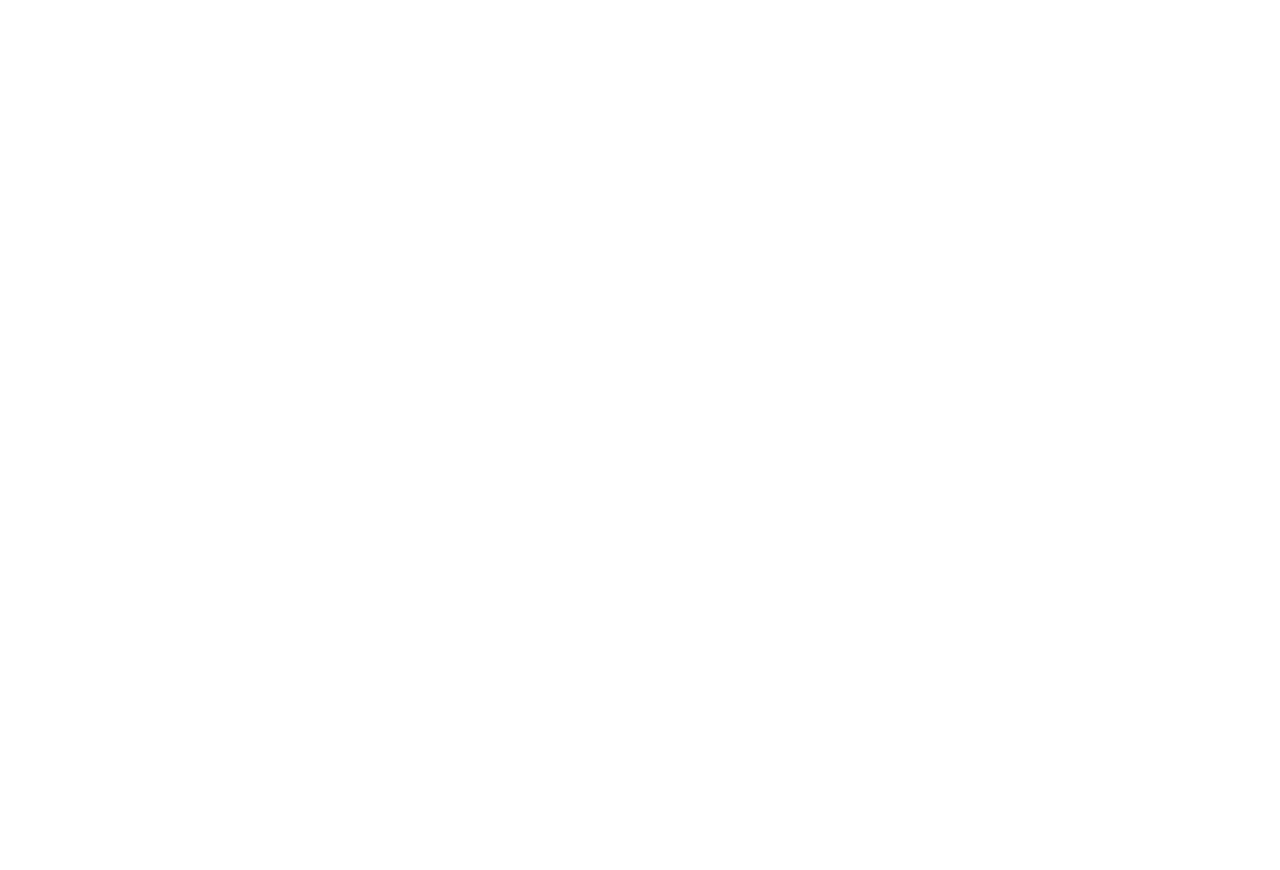
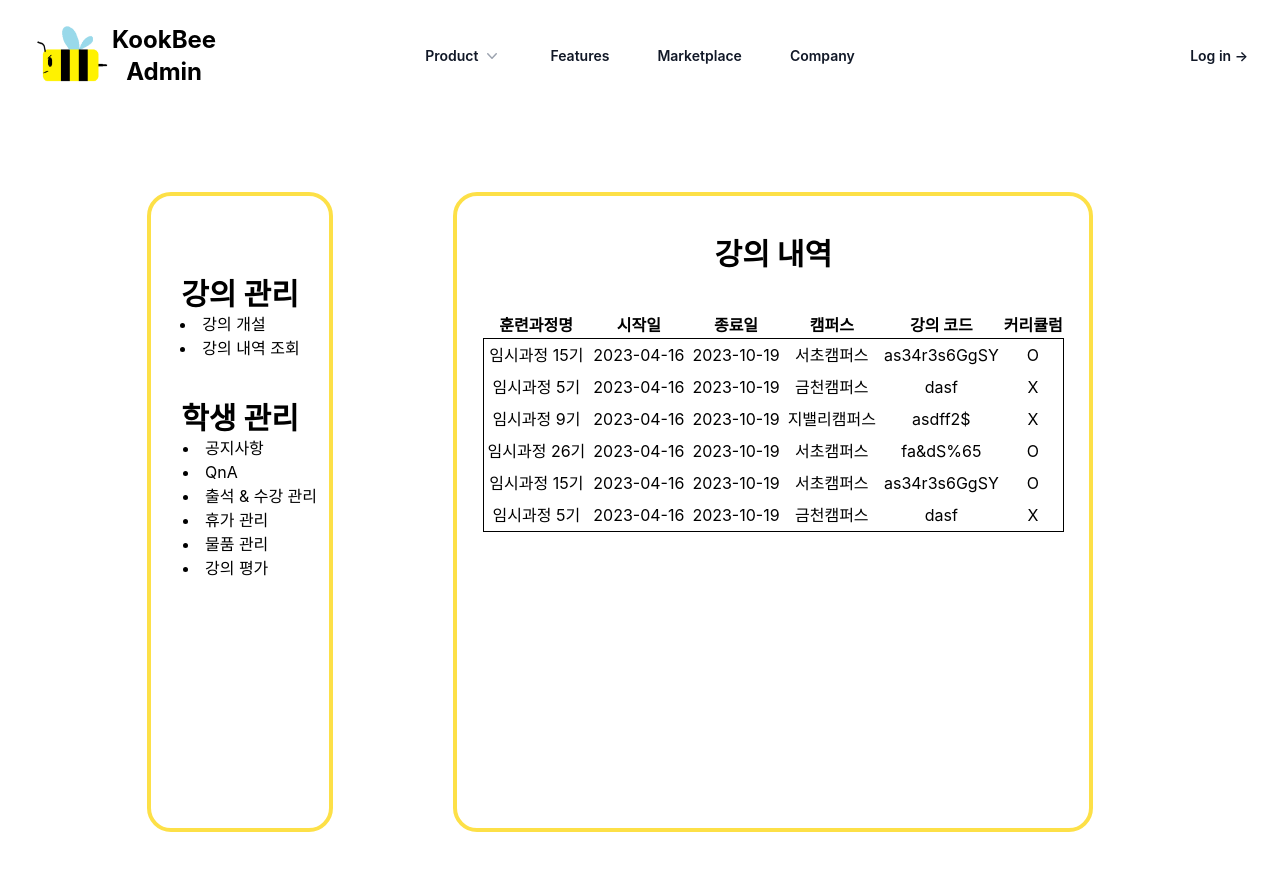
Before and after one commit to KookBee-Project/kookbee_admin_web, a React (Create React App) app: page /class in a window 1280 px wide. Before the commit this address had no page. Shown: the top 870 px of the page. Before the commit the page ends 800 px from the top, so only its background shows below. Built offline with nearby package versions, Linux system fonts and the light colour scheme.

Commit message:
#2_230417_1 feature/Manager/class

```diff
--- a/package.json
+++ b/package.json
@@ -12,6 +12,7 @@
     "axios": "^1.3.5",
     "react": "^18.2.0",
     "react-dom": "^18.2.0",
+    "react-icons": "^4.8.0",
     "react-redux": "^8.0.5",
     "react-router-dom": "^6.10.0",
     "react-scripts": "5.0.1",
--- a/src/component/class/ClassCreate.jsx
+++ b/src/component/class/ClassCreate.jsx
@@ -4,7 +4,7 @@ import ClassCreateForm from "./ClassCreateForm";
 const ClassCreate = () => {
   return (
     <div className="w-screen h-screen flex justify-center">
-      <div className="flex w-5/6 h-5/6 ">
+      <div className="flex w-5/6 h-5/6 justify-center">
         <SideBar />
         <ClassCreateForm />
       </div>
--- a/src/component/class/ClassEdit.jsx
+++ b/src/component/class/ClassEdit.jsx
@@ -4,7 +4,7 @@ import ClassEditForm from "./ClassEditForm";
 const ClassEdit = () => {
   return (
     <div className="w-screen h-screen flex justify-center">
-      <div className="flex w-5/6 h-5/6 ">
+      <div className="flex w-5/6 h-5/6 justify-center">
         <SideBar />
         <ClassEditForm />
       </div>
--- a/src/component/class/ClassEditCurriculumFrom.jsx
+++ b/src/component/class/ClassEditCurriculumFrom.jsx
@@ -1,11 +1,12 @@
-import { useState } from "react";
+import { RiDeleteBinLine } from "react-icons/ri";
 
 const ClassEditCurriculumForm = ({ mode, curriculumReq, setCurriculumReq }) => {
   const setInput = (e, idx) => {
     const { name, value } = e.target;
-    console.log(value);
+    // 리스트에서 중간에 있는 json값을 바꾸기 위한 새로운 함수 생성
     const newReq = curriculumReq?.map((el, index) => {
       if (idx === index) {
+        // 시작일이 종료일 보다 늦을경우 알림창 띄워주는 로직
         if (name === "curriculumStartDate") {
           if (new Date(value) > new Date(el.curriculumEndDate)) {
             alert("시작일은 종료일보다 이전이어야 합니다.");
@@ -22,11 +23,11 @@ const ClassEditCurriculumForm = ({ mode, curriculumReq, setCurriculumReq }) => {
       }
       return el;
     });
-    console.log(newReq);
     setCurriculumReq(newReq);
   };
 
-  const addcurriculumReq = () => {
+  // 추가 버튼 클릭 시 커리큘럼 목록 생성
+  const addCurriculumReq = () => {
     setCurriculumReq([
       ...curriculumReq,
       {
@@ -38,12 +39,18 @@ const ClassEditCurriculumForm = ({ mode, curriculumReq, setCurriculumReq }) => {
     ]);
   };
 
+  // 삭제버튼 클릭 시 커리큘럼 목록 삭제
+  const delCurriculumReq = (idx) => {
+    const newReq = curriculumReq?.filter((el, index) => idx != index);
+    setCurriculumReq(newReq);
+  };
+
   return (
-    <div className="table content-center items-center text-center w-10/12">
-      <div>커리큘럼</div>
-      <div className="border border-black">
+    <div className="table content-center items-center w-10/12">
+      <div className="font-bold">커리큘럼</div>
+      <div className="border border-black text-center">
         <table className="w-full border-collapse">
-          <thead>
+          <thead className="font-bold">
             <tr>
               <td>시작일</td>
               <td>종료일</td>
@@ -98,13 +105,20 @@ const ClassEditCurriculumForm = ({ mode, curriculumReq, setCurriculumReq }) => {
                     required
                   />
                 </td>
+                <td
+                  className="hover:cursor-pointer"
+                  onClick={() => delCurriculumReq(idx)}
+                  hidden={mode === "disabled" ? true : false}
+                >
+                  <RiDeleteBinLine />
+                </td>
               </tr>
             ))}
           </tbody>
         </table>
         <button
           type="button"
-          onClick={addcurriculumReq}
+          onClick={addCurriculumReq}
           className="px-1 py-1 my-5 bg-yellow-300 border border-black rounded-md text-sm font-bold hover:bg-yellow-200 focus:shadow-none"
           hidden={mode === "disabled" ? true : false}
         >
--- a/src/component/class/ClassHistory.jsx
+++ b/src/component/class/ClassHistory.jsx
@@ -4,7 +4,7 @@ import ClassHistoryList from "./ClassHistoryList";
 const ClassHistory = () => {
   return (
     <div className="w-screen h-screen flex justify-center">
-      <div className="flex w-5/6 h-5/6">
+      <div className="flex w-5/6 h-5/6 justify-center">
         <SideBar />
         <ClassHistoryList />
       </div>
--- a/src/component/class/ClassHistoryList.jsx
+++ b/src/component/class/ClassHistoryList.jsx
@@ -70,12 +70,12 @@ const ClassHistoryList = () => {
           <tbody className="text-center border border-black">
             {data?.map((el) => (
               <tr>
-                <td>{el.classTitle}</td>
-                <td>{el.classStartDate}</td>
-                <td>{el.classEndDate}</td>
-                <td>{el.classCampusName}</td>
-                <td>{el.classEnterCode}</td>
-                <td>{el.curriculum}</td>
+                <td className="p-1">{el.classTitle}</td>
+                <td className="p-1">{el.classStartDate}</td>
+                <td className="p-1">{el.classEndDate}</td>
+                <td className="p-1">{el.classCampusName}</td>
+                <td className="p-1">{el.classEnterCode}</td>
+                <td className="p-1">{el.curriculum}</td>
               </tr>
             ))}
           </tbody>
--- a/src/routes/CustomRoutes.jsx
+++ b/src/routes/CustomRoutes.jsx
@@ -13,9 +13,9 @@ const CustomRoute = () => {
         <Route path="/" element={<Main />}>
           <Route path="/login" element={<Login />} />
           <Route path="/signup" element={<SignUp />} />
-          <Route path="/class/manager/create" element={<ClassCreate />} />
-          <Route path="/class/manager/myclass" element={<ClassHistory />} />
-          <Route path="/class/manager/edit" element={<ClassEdit />} />
+          <Route path="/class/open" element={<ClassCreate />} />
+          <Route path="/class" element={<ClassHistory />} />
+          <Route path="/class/edit" element={<ClassEdit />} />
         </Route>
       </Routes>
     </BrowserRouter>
--- a/src/sidebar/ManagerSideBar.jsx
+++ b/src/sidebar/ManagerSideBar.jsx
@@ -1,31 +1,36 @@
+import { Link } from "react-router-dom";
+
 const SideBar = () => {
-  const classManage = ["강의 개설", "강의 내역 조회"];
+  const classManage = [
+    { value: "강의 개설", link: "/class/open" },
+    { value: "강의 내역 조회", link: "/class" },
+  ];
   const studentManage = [
-    "공지사항",
-    "QnA",
-    "출석 & 수강 관리",
-    "휴가 관리",
-    "물품 관리",
-    "강의 평가",
+    { value: "공지사항", link: "" },
+    { value: "QnA", link: "" },
+    { value: "출석 & 수강 관리", link: "" },
+    { value: "휴가 관리", link: "" },
+    { value: "물품 관리", link: "" },
+    { value: "강의 평가", link: "" },
   ];
 
   return (
-    <div className="w-3/12 min-w-10 min-h-40 my-20 mx-20 border-4 border-yellow-300 rounded-3xl">
+    <div className="w-3/12 min-w-10 min-h-40 my-20 mx-10 border-4 border-yellow-300 rounded-3xl">
       <div className="flex flex-col items-center mt-20">
         <div className="text-3xl font-bold">강의 관리</div>
         <ul className="list-disc">
           {classManage?.map((el, idx) => (
-            <li key={idx} className="list-inside">
-              {el}
-            </li>
+            <Link to={el.link} key={idx}>
+              <li className="list-inside">{el.value}</li>
+            </Link>
           ))}
         </ul>
         <div className="text-3xl font-bold mt-10">학생 관리</div>
         <ul className="list-disc">
           {studentManage?.map((el, idx) => (
-            <li key={idx} className="list-inside ml-5">
-              {el}
-            </li>
+            <Link to={el.link} key={idx}>
+              <li className="list-inside ml-5">{el.value}</li>
+            </Link>
           ))}
         </ul>
       </div>
--- /dev/null
+++ b/src/store/class/classSlice.js
@@ -0,0 +1,72 @@
+import { createAsyncThunk, createSlice } from "@reduxjs/toolkit";
+import { api } from "../../api/api";
+
+const initialState = {
+  data: [],
+  status: "idle",
+  error: null,
+};
+
+export const createClass = createAsyncThunk(
+  "/class/create",
+  async (request) => {
+    const response = await api("POST", "/class", request);
+    return response.data;
+  }
+);
+export const updateClass = createAsyncThunk(
+  "/class/update",
+  async (request) => {
+    const response = await api("PUT", "/class", request);
+    return response.data;
+  }
+);
+export const updateClassStatus = createAsyncThunk(
+  "/class/status/update",
+  async (request) => {
+    const response = await api("PUT", "/class/status", request);
+    return response.data;
+  }
+);
+
+const classSlice = createSlice({
+  name: "admin",
+  initialState,
+  reducers: {},
+  extraReducers(builder) {
+    builder
+      .addCase(createClass.pending, (state, action) => {
+        state.status = "loading";
+      })
+      .addCase(createClass.fulfilled, (state, action) => {
+        state.status = "successed";
+        state.data = action.payload;
+      })
+      .addCase(createClass.rejected, (state, action) => {
+        state.status = "failed";
+        state.error = action.error.message;
+      })
+      .addCase(updateClass.pending, (state, action) => {
+        state.status = "loading";
+      })
+      .addCase(updateClass.fulfilled, (state, action) => {
+        state.status = "successed";
+        state.data = action.payload;
+      })
+      .addCase(updateClass.rejected, (state, action) => {
+        state.status = "failed";
+        state.error = action.error.message;
+      })
+      .addCase(updateClassStatus.pending, (state, action) => {
+        state.status = "loading";
+      })
+      .addCase(updateClassStatus.fulfilled, (state, action) => {
+        state.status = "successed";
+      })
+      .addCase(updateClassStatus.rejected, (state, action) => {
+        state.status = "failed";
+        state.error = action.error.message;
+      });
+  },
+});
+export default classSlice.reducer;
```
Also changed, not shown: 1 other file (tests, documents, lock files or other folders).
